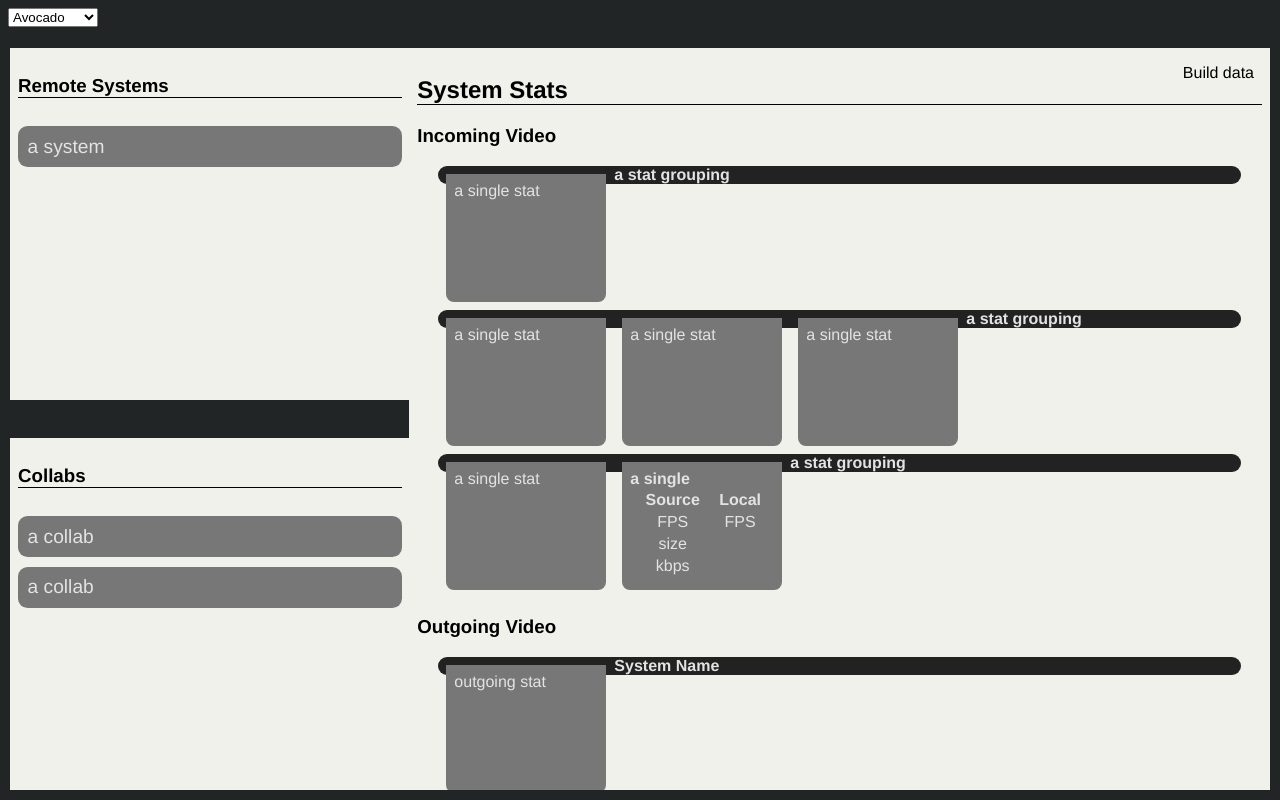
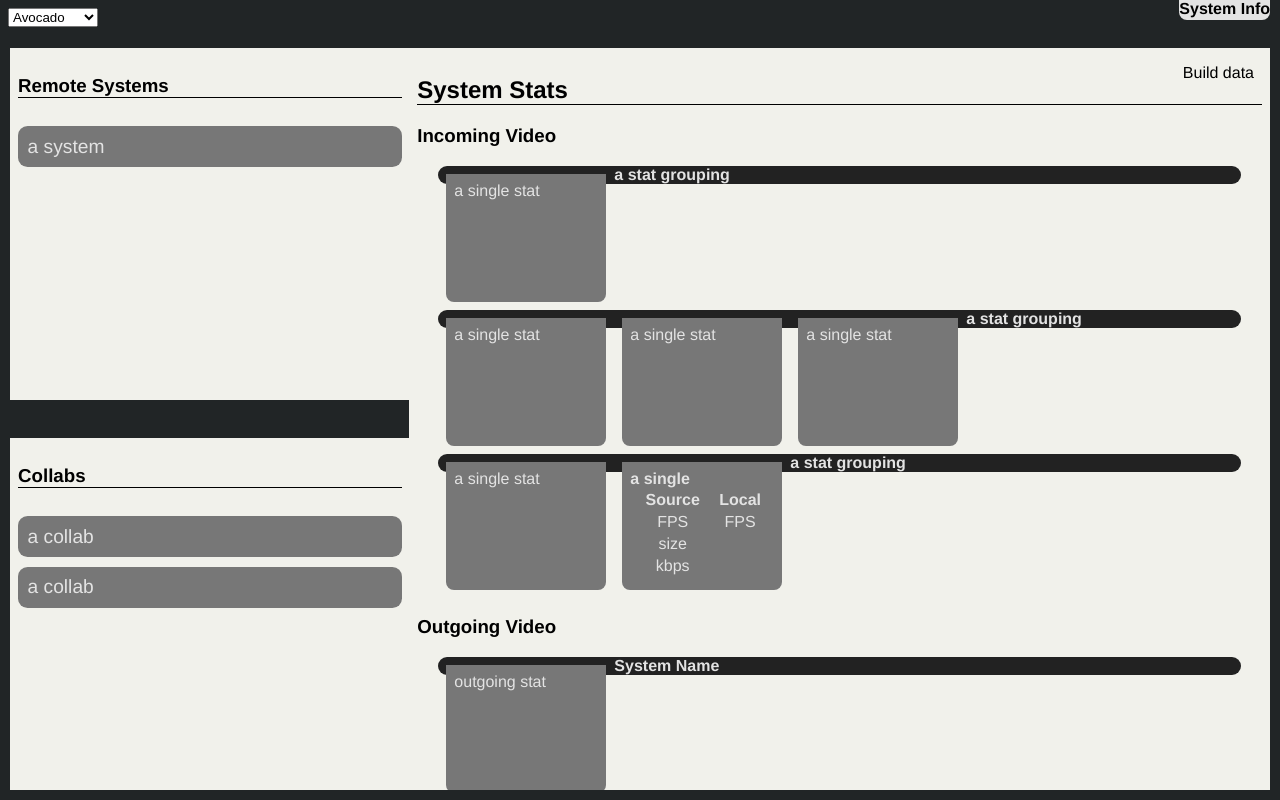
Before and after one commit to ColinZeidler/flaming-dubstep, a plain HTML site: page index.html in a window 1280 px wide. Drawn offline with Linux system fonts and the light colour scheme; no server answers.

Commit message:
new features branch

```diff
--- a/index.html
+++ b/index.html
@@ -94,7 +94,7 @@
 				collab.style.height = "0";
 				owner.style.height = collabBaseHeight + "px";
 			}
-		}
+		}*/
 		function sysDropDown() {
 			var tab=document.getElementById('sysDropDown');
 			if (tab.clientHeight == 20) {
@@ -118,7 +118,7 @@
 		}
 		function loadSysInfo() {
 			document.getElementById('systemInfo').innerHTML = "<b>This is a long title</b>with some info on it"
-		}*/
+		}
 	</script>
 
 	<body onload='ready()'>
@@ -195,12 +195,12 @@
 			</div>
 		</div>
 
-		<!--<div id=sysDropDown onclick='sysDropDown()'>
+		<div id=sysDropDown onclick='sysDropDown()'>
 			<b>System Info</b>
 			<div id=systemInfo>
 			</div>
 			Close this
-		</div>-->
+		</div>
 	</body>
 
 </html>
```
